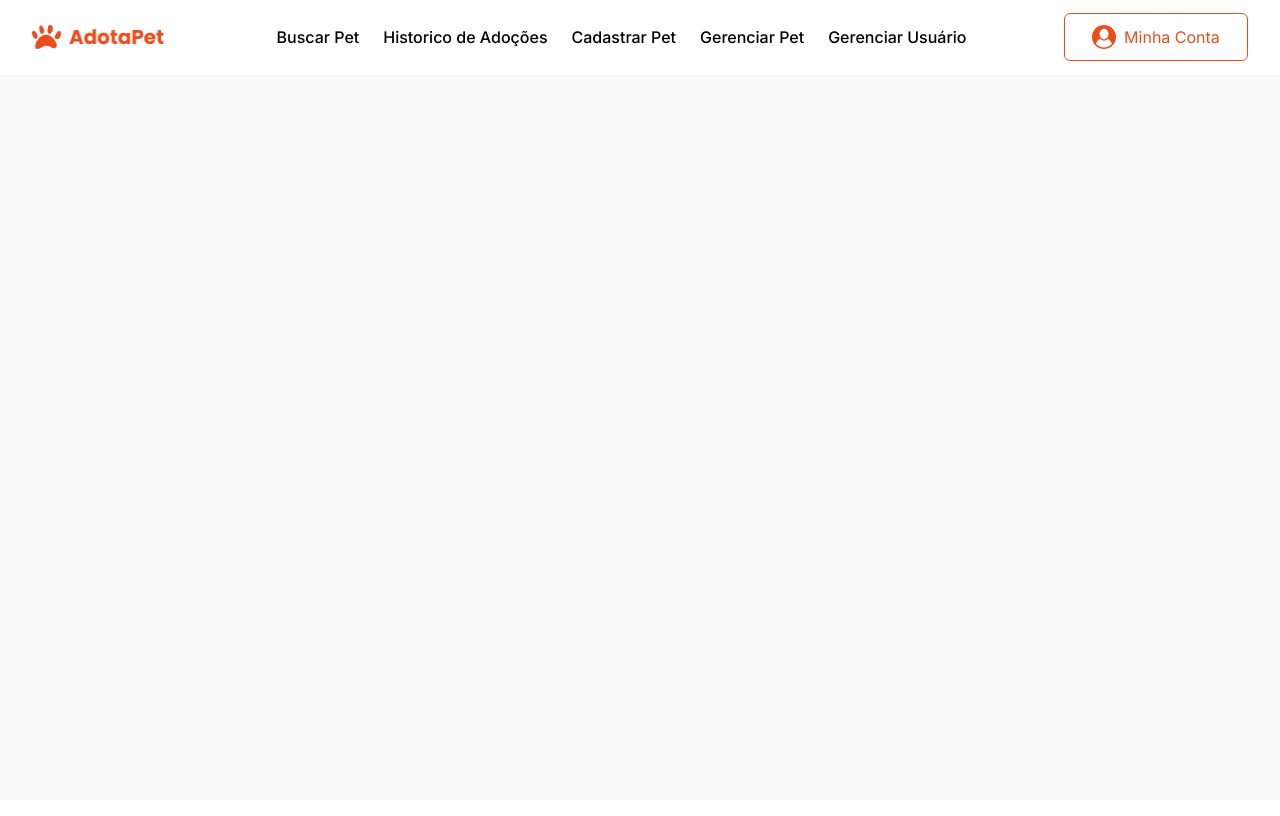
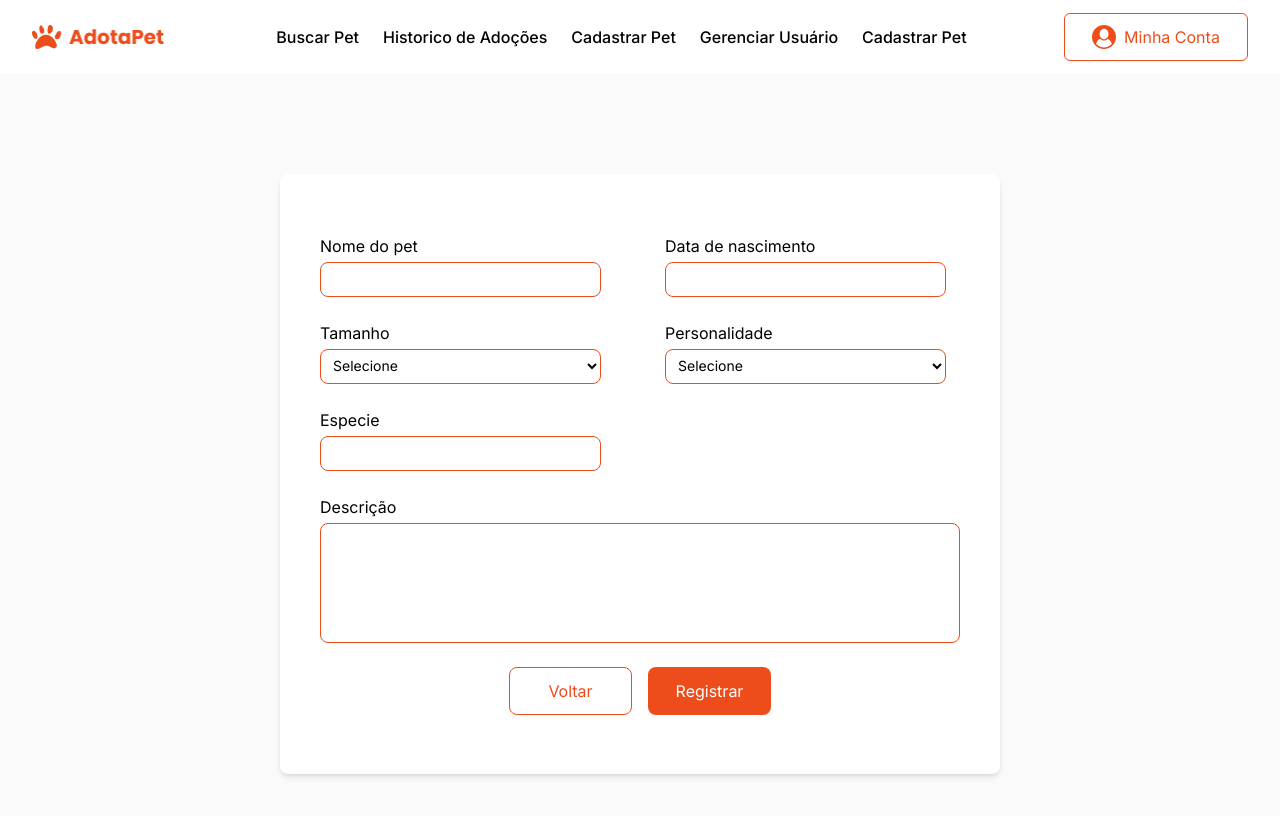
Before and after one commit to Renchs/sistema-pata-frontend, a React (Vite) app: page /cadastrar-pet in a window 1280 px wide. Shown: the top 816 px of the page. Built offline with nearby package versions, Linux system fonts and the light colour scheme.

Commit message:
feat: react router dom inserido

```diff
--- a/src/App.tsx
+++ b/src/App.tsx
@@ -1,14 +1,23 @@
 // import { ModalRegistro } from "./components/modalRegistro";
 import { Header } from "./components/header";
+import { BrowserRouter as Router, Routes, Route } from "react-router-dom";
+import { UsuariosLista } from "./pages/UsuariosLista";
+import { CadastrarPet } from "./pages/CadastrarPet";
 // import { UserList } from "./pages/userList";
 
 export function App() {
 
   return (
     <>
-      <div className="flex w-full bg-[#FAFAFA] h-screen justify-center items-start">
+        <Router>
         <Header />
-      </div>
+        <div className="flex w-full bg-[#FAFAFA] min-h-screen justify-center items-center">
+          <Routes>
+            <Route path="/usuarios" element={<UsuariosLista />} />
+            <Route path="/cadastrar-pet" element={<CadastrarPet />} />
+          </Routes>
+        </div>
+        </Router>
     </>
   )
 }
--- a/src/components/formsPet/index.tsx
+++ /dev/null
@@ -1,94 +0,0 @@
-import { useForm } from "react-hook-form";
-import { CampoInput } from "../campoInput";
-import { zodResolver } from "@hookform/resolvers/zod/src/zod.js";
-import { registroPet } from "../../schemas/petValidacao";
-
-
-
-interface IFormsPet {
-    nome: string;
-    especie: string;
-    data_nascimento: string;
-    descricao: string;
-    personalidade: "independente" | "calmo" | "brincalhao";
-    tamanho: "pequeno" | "medio" | "grande";
-}
-
-export function FormsPet() {
-    const { register, handleSubmit, formState: { errors } } = useForm<IFormsPet>({
-        resolver: zodResolver(registroPet)
-    });
-
-
-    const onSubmit = (data: IFormsPet) => {
-        console.log(data);
-    }
-
-    return (
-        <div className="w-[720px] h-[600px] flex flex-col gap-4 items-center justify-center shadow-md p-4 bg-white rounded-lg">
-
-            <form onSubmit={handleSubmit(onSubmit)} className="w-[640px] flex flex-col items-center gap-6">
-                <div className="flex w-full gap-16">
-                    <CampoInput
-                        nomeLabel="Nome do pet"
-                        nomeRegistro="nome"
-                        type="text"
-                        register={register}
-                        error={errors.nome}
-                    />
-                    <CampoInput
-                        nomeLabel="Data de nascimento"
-                        nomeRegistro="data_nascimento"
-                        type="text"
-                        register={register}
-                        error={errors.data_nascimento}
-                    />
-                </div>
-                <div className="flex w-full gap-16">
-                    <div className="flex flex-col gap-1">
-                        <label>Tamanho</label>
-                        <select {...register('tamanho')} className="w-[281px] text-sm h-[35px] border border-primary bg-white py-1 px-2 rounded-lg" id="tamanho" name="tamanho" defaultValue="">
-                            <option value="" disabled>
-                                Selecione
-                            </option>
-                            <option value="pequeno">Pequeno</option>
-                            <option value="medio">Médio</option>
-                            <option value="grande">Grande</option>
-                        </select>
-                        {errors.tamanho && <p className="text-xs w-[280px] text-red-500">{errors.tamanho.message}</p>}
-                    </div>
-                    <div className="flex flex-col gap-1">
-                        <label>Personalidade</label>
-                        <select {...register('personalidade')} className="w-[281px] text-sm h-[35px] border border-primary bg-white py-1 px-2 rounded-lg" id="personalidade" name="personalidade" defaultValue="">
-                            <option value="" disabled>
-                                Selecione
-                            </option>
-                            <option value="independente">Independente</option>
-                            <option value="calmo">Calmo</option>
-                            <option value="brincalhao">Brincalhão</option>
-                        </select>
-                        {errors.personalidade && <p className="text-xs w-[280px] text-red-500">{errors.personalidade.message}</p>}
-                    </div>
-                </div>
-                    <div className="flex items-start w-full">
-                        <CampoInput
-                            nomeLabel="Especie"
-                            nomeRegistro="especie"
-                            type="text"
-                            register={register}
-                            error={errors.especie}
-                        />
-                    </div>
-                <div className="flex flex-col gap-1">
-                    <label>Descrição</label>
-                    <textarea {...register('descricao')} className="w-[640px] text-sm p-3 h-[120px] border rounded-lg border-primary resize-none" required minLength={5} ></textarea>
-                    {errors.descricao && <p className="text-xs w-[280px] text-red-500">{ errors.descricao.message }</p>}
-                </div>
-                <div className="flex gap-4 w-full justify-center">
-                    <button className="w-[123px] h-12 border text-primary border-primary rounded-lg">Voltar</button>
-                    <button type="submit" className="w-[123px] h-12 bg-primary text-white rounded-lg">Registrar</button>
-                </div>
-            </form>
-        </div>
-    )
-}
--- a/src/components/header/index.tsx
+++ b/src/components/header/index.tsx
@@ -1,4 +1,5 @@
 import { useState } from "react";
+import { Link } from "react-router-dom";
 
 export function Header() {
     const [isMenuOpen, setIsMenuOpen] = useState(false);
@@ -27,10 +28,11 @@ export function Header() {
 
             <nav className={`hidden xl:flex gap-6 font-medium`}>
                 <a className="hover:text-primary" href="#">Buscar Pet</a>
+
                 <a className="hover:text-primary" href="#">Historico de Adoções</a>
                 <a className="hover:text-primary" href="#">Cadastrar Pet</a>
-                <a className="hover:text-primary" href="#">Gerenciar Pet</a>
-                <a className="hover:text-primary" href="#">Gerenciar Usuário</a>
+                <Link className="hover:text-primary" to={"/usuarios"}>Gerenciar Usuário</Link>
+                <Link className="hover:text-primary" to={"/cadastrar-pet"}>Cadastrar Pet</Link>
             </nav>
 
             <div className={`hidden w-[184px] h-12 cursor-pointer xl:flex items-center justify-center gap-2 border border-primary rounded-md text-primary`}>
@@ -45,10 +47,10 @@ export function Header() {
                 <nav className="flex flex-col gap-4 p-4 font-medium">
                     <a className="hover:text-primary" href="#">Buscar Pet</a>
                     <a className="hover:text-primary" href="#">Historico de Adoções</a>
-                    <a className="hover:text-primary" href="#">Cadastrar Pet</a>
-                    <a className="hover:text-primary" href="#">Gerenciar Pet</a>
-                    <a className="hover:text-primary" href="#">Gerenciar Usuário</a>
+                    <Link className="hover:text-primary" to={"/usuarios"}>Gerenciar Usuário</Link>
+                    <Link className="hover:text-primary" to={"/cadastrar-pet"}>Cadastrar Pet</Link>
                     <a className="hover:text-primary" href="#">Minha Conta</a>
+                    <a className="hover:text-primary" href="#">Sair</a>
                 </nav>
             </div>
         </header>
--- /dev/null
+++ b/src/pages/CadastrarPet/index.tsx
@@ -0,0 +1,93 @@
+import { useForm } from "react-hook-form";
+import { CampoInput } from "../../components/campoInput";
+import { zodResolver } from "@hookform/resolvers/zod/src/zod.js";
+import { registroPet } from "../../schemas/petValidacao";
+
+
+
+interface ICadastrarPet {
+    nome: string;
+    especie: string;
+    data_nascimento: string;
+    descricao: string;
+    personalidade: "independente" | "calmo" | "brincalhao";
+    tamanho: "pequeno" | "medio" | "grande";
+}
+
+export function CadastrarPet() {
+    const { register, handleSubmit, formState: { errors } } = useForm<ICadastrarPet>({
+        resolver: zodResolver(registroPet)
+    });
+
+
+    const onSubmit = (data: ICadastrarPet) => {
+        console.log(data);
+    }
+
+    return (
+            <div className="w-[720px] h-[600px] flex flex-col gap-4 items-center justify-center shadow-md p-4 bg-white rounded-lg">
+                <form onSubmit={handleSubmit(onSubmit)} className="w-[640px] flex flex-col items-center gap-6">
+                    <div className="flex w-full gap-16">
+                        <CampoInput
+                            nomeLabel="Nome do pet"
+                            nomeRegistro="nome"
+                            type="text"
+                            register={register}
+                            error={errors.nome}
+                        />
+                        <CampoInput
+                            nomeLabel="Data de nascimento"
+                            nomeRegistro="data_nascimento"
+                            type="text"
+                            register={register}
+                            error={errors.data_nascimento}
+                        />
+                    </div>
+                    <div className="flex w-full gap-16">
+                        <div className="flex flex-col gap-1">
+                            <label>Tamanho</label>
+                            <select {...register('tamanho')} className="w-[281px] text-sm h-[35px] border border-primary bg-white py-1 px-2 rounded-lg" id="tamanho" name="tamanho" defaultValue="">
+                                <option value="" disabled>
+                                    Selecione
+                                </option>
+                                <option value="pequeno">Pequeno</option>
+                                <option value="medio">Médio</option>
+                                <option value="grande">Grande</option>
+                            </select>
+                            {errors.tamanho && <p className="text-xs w-[280px] text-red-500">{errors.tamanho.message}</p>}
+                        </div>
+                        <div className="flex flex-col gap-1">
+                            <label>Personalidade</label>
+                            <select {...register('personalidade')} className="w-[281px] text-sm h-[35px] border border-primary bg-white py-1 px-2 rounded-lg" id="personalidade" name="personalidade" defaultValue="">
+                                <option value="" disabled>
+                                    Selecione
+                                </option>
+                                <option value="independente">Independente</option>
+                                <option value="calmo">Calmo</option>
+                                <option value="brincalhao">Brincalhão</option>
+                            </select>
+                            {errors.personalidade && <p className="text-xs w-[280px] text-red-500">{errors.personalidade.message}</p>}
+                        </div>
+                    </div>
+                        <div className="flex items-start w-full">
+                            <CampoInput
+                                nomeLabel="Especie"
+                                nomeRegistro="especie"
+                                type="text"
+                                register={register}
+                                error={errors.especie}
+                            />
+                        </div>
+                    <div className="flex flex-col gap-1">
+                        <label>Descrição</label>
+                        <textarea {...register('descricao')} className="w-[640px] text-sm p-3 h-[120px] border rounded-lg border-primary resize-none" required minLength={5} ></textarea>
+                        {errors.descricao && <p className="text-xs w-[280px] text-red-500">{ errors.descricao.message }</p>}
+                    </div>
+                    <div className="flex gap-4 w-full justify-center">
+                        <button className="w-[123px] h-12 border text-primary border-primary rounded-lg">Voltar</button>
+                        <button type="submit" className="w-[123px] h-12 bg-primary text-white rounded-lg">Registrar</button>
+                    </div>
+                </form>
+            </div>
+    )
+}
--- a/src/pages/userList/index.tsx
+++ b/src/pages/UsuariosLista/index.tsx
@@ -1,8 +1,7 @@
-export function UserList() {
+export function UsuariosLista() {
     return (
-        <div className="flex flex-col gap-1">
-            {/* Seção de resultados */}
-            <section className="w-full h-16 border border-primary flex items-center justify-between p-4 bg-white rounded">
+        <div className="flex flex-col min-h-[700px]">
+            <section className="w-full h-16 border border-primary flex items-center justify-between p-4 bg-white rounded-t">
                 <div className="flex w-full justify-between gap-6 p-4">
                     <div className="flex gap-2 items-center text-sm">
                         <h3 className="font-bold">Resultados</h3>
@@ -22,8 +21,7 @@ export function UserList() {
                 </div>
             </section>
 
-            {/* Tabela */}
-            <section className="overflow-x-auto border-l border-r border-t border-primary rounded">
+            <section className="overflow-x-auto border-l border-r border-t border-primary rounded rounded-t-none">
                 <table className="min-w-full table-auto border-collapse">
                     <thead>
                         <tr className="bg-primary text-left text-sm font-semibold text-white">
@@ -31,7 +29,7 @@ export function UserList() {
                             <th className="px-4 py-2 border-b border-primary ">Email</th>
                             <th className="px-4 py-2 border-b border-primary">Cargo</th>
                             <th className="px-4 py-2 border-b border-primary hidden md:table-cell">Telefone</th>
-                            <th className="px-4 py-2 border-b border-primary">Ações</th> {/* A coluna de Ações não vai sumir */}
+                            <th className="px-4 py-2 border-b border-primary">Ações</th>
                         </tr>
                     </thead>
                     <tbody>
```
